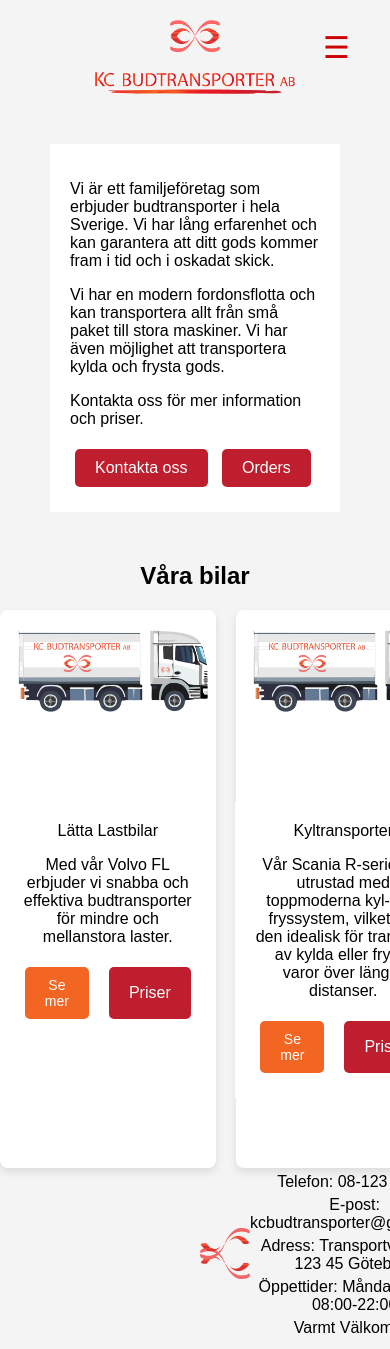
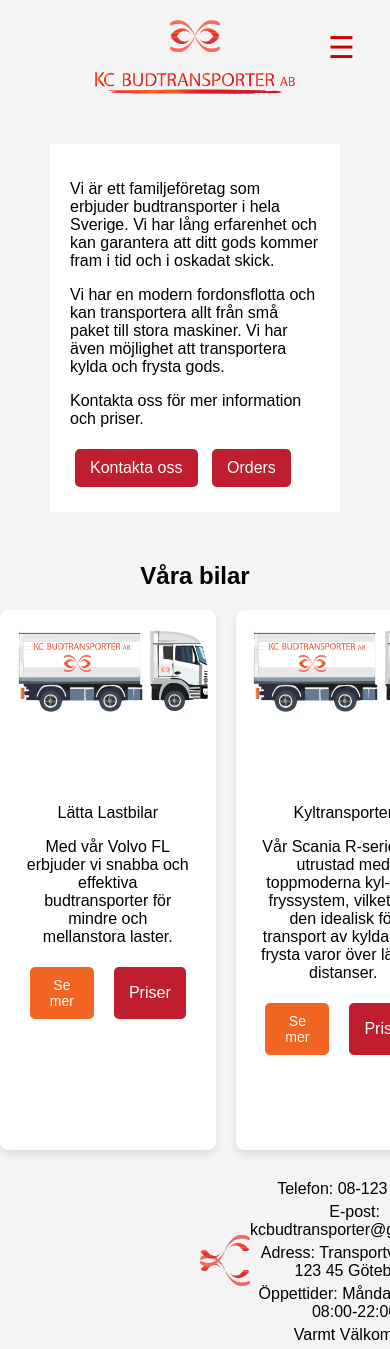
Before and after one commit to mypinkworld/KC-Budtransporter-AB, a plain HTML site: page index.html in a window 390 px wide. Shown: the top 1349 px of the page. Drawn offline with Linux system fonts and the light colour scheme.

```diff
--- a/styles.css
+++ b/styles.css
@@ -81,20 +81,21 @@ nav p:hover::after {
     flex: 1 1 45%;
     max-width: 45%;
     text-align: center;
+    margin-bottom: 25px;
 }
 
 .content-image {
     width: 200px;
     height: auto;
     display: block;
-    margin: 0 auto 20px;
+    margin: 0 auto 2px;
 }
 
 button {
     background-color: #BE1E2D;
     color: #fff;
     border: none;
-    padding: 10px 20px;
+    padding: 10px 15px;
     border-radius: 5px;
     cursor: pointer;
     font-size: 16px;
@@ -187,6 +188,9 @@ h2 {
     justify-content: center;
     padding: 10px 0;
 }
+.hamburger-menu {
+    display: none;
+}
 
 @media (max-width: 768px) {
     .content-box-image {
```
Also changed, not shown: index.js (line endings or trailing spaces).
